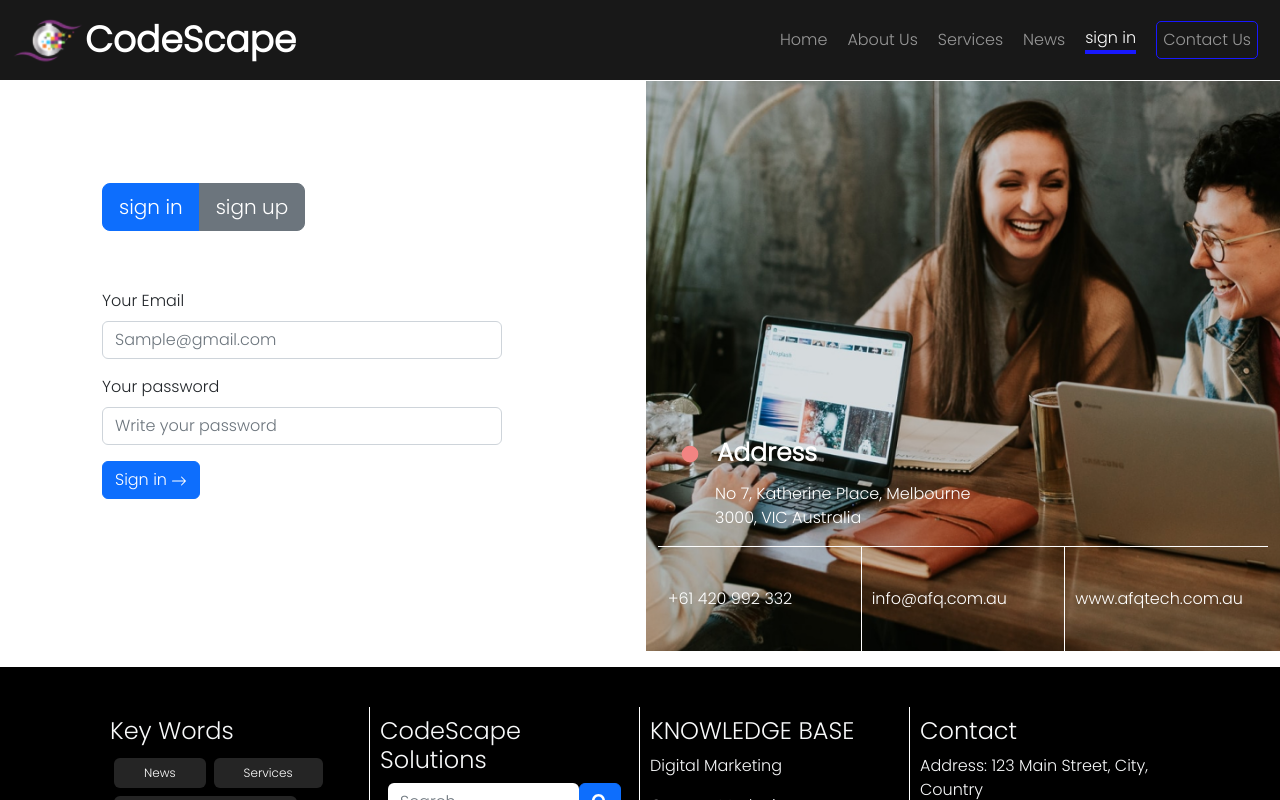
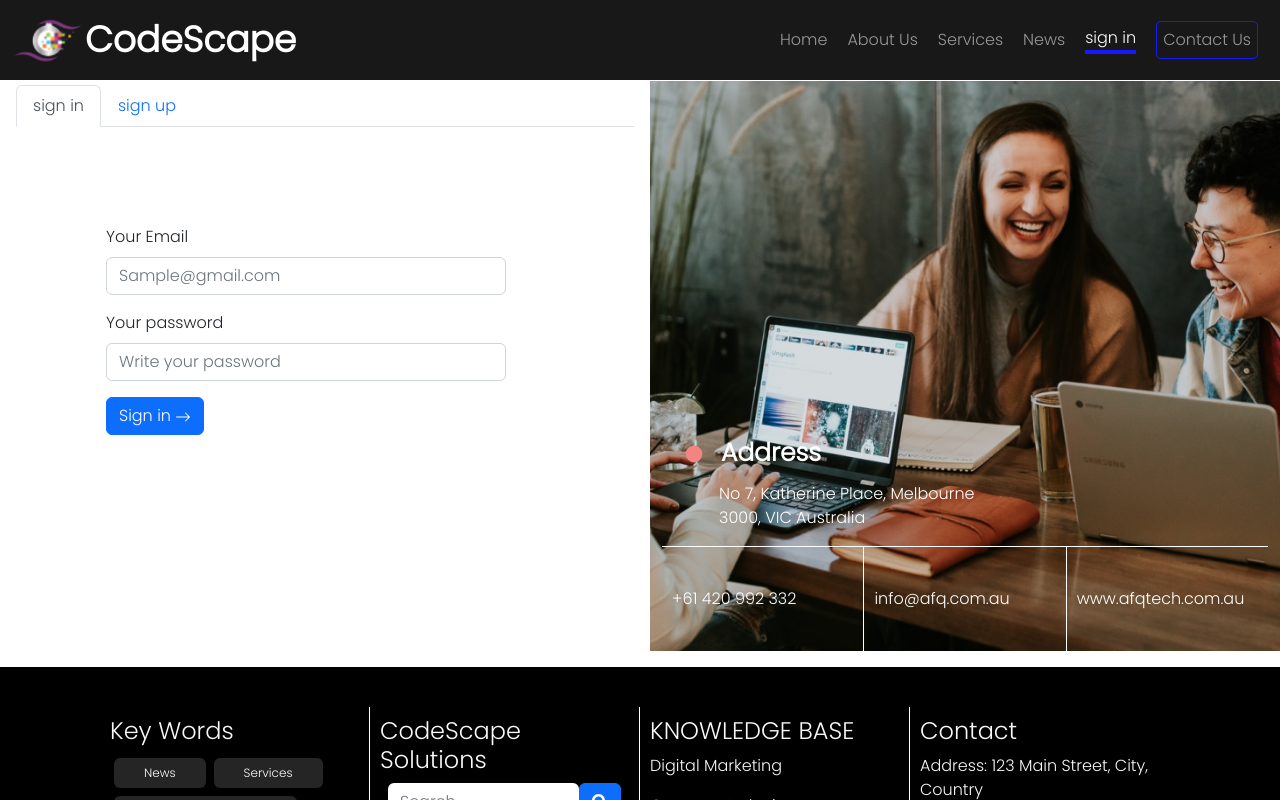
Before and after one commit to NoorAldeenAbuShehadeh/CompanyWebapp, a React (Create React App) app: page /RegisterAndLogin in a window 1280 px wide. Shown: the top 800 px of the page. Built offline with nearby package versions, Linux system fonts and the light colour scheme.

Commit message:
convert the button group to tabs

```diff
--- a/src/Pages/RegisterAndLogin/RegisterAndLogin.js
+++ b/src/Pages/RegisterAndLogin/RegisterAndLogin.js
@@ -1,11 +1,11 @@
-import React, { useEffect, useState } from "react"
+import React, { useEffect } from "react"
 import { useOutletContext } from "react-router-dom"
-import { Container, ButtonGroup, Button } from "react-bootstrap";
+import { Container, Tabs, Tab } from "react-bootstrap";
 import { useTheme } from "react-jss";
 import { routeNames } from "../../Utils/Utils"
 import RightSideForm from "../../Components/RightSideForm";
-import SignInForm from './SignInForm'
-import SignUpForm from "./SignUpForm";
+import SignInForm from './SubComponents/SignInForm'
+import SignUpForm from "./SubComponents/SignUpForm";
 import Style from "../ContactUs/Style";
 const RegisterAndLogin = () => {
     const setActiveTab = useOutletContext()
@@ -14,17 +14,21 @@ const RegisterAndLogin = () => {
     }, [])
     const theme = useTheme();
     const classes = Style(theme);
-    const [operation, setOperation] = useState("sign in")
   return (
-    <div fluid className={`d-flex align-items-center justify-content-between ${classes.mainContainer}`}>
-    <Container fluid >
-    <ButtonGroup size="lg" className={`mb-2 ${classes.text}`}>
-        <Button variant={operation==="sign in"?"primary":"secondary"} onClick={()=>setOperation("sign in")}>sign in</Button>
-        <Button variant={operation==="sign up"?"primary":"secondary"} onClick={()=>setOperation("sign up")}>sign up</Button>
-    </ButtonGroup>
-    {
-        operation==="sign in"?<SignInForm />: <SignUpForm />
-    }
+    <div fluid className={`d-flex justify-content-between ${classes.mainContainer}`}>
+    <Container fluid className="m-1">
+    <Tabs
+      defaultActiveKey="sign in"
+      className="mb-3"
+    >
+      <Tab eventKey="sign in" title="sign in">
+        <p className="p-3"></p>
+        <SignInForm />
+      </Tab>
+      <Tab eventKey="sign up" title="sign up">
+        <SignUpForm />
+      </Tab>
+    </Tabs>
     </Container>
     <Container fluid className={`m-0 p-0 ${classes.RightSideForm}`} >
       <RightSideForm />
--- a/src/Pages/RegisterAndLogin/SignInForm.js
+++ b/src/Pages/RegisterAndLogin/SubComponents/SignInForm.js
@@ -1,7 +1,7 @@
 import React from 'react'
 import { Form, Col, Row, Button } from "react-bootstrap";
 import { BsArrowRight } from "react-icons/bs";
-import Style from "../ContactUs/Style";
+import Style from "../../ContactUs/Style";
 import { useTheme } from "react-jss";
 const SignInForm = () => {
     const theme = useTheme();
--- a/src/Pages/RegisterAndLogin/SignUpForm.js
+++ b/src/Pages/RegisterAndLogin/SubComponents/SignUpForm.js
@@ -1,7 +1,7 @@
 import React from 'react'
 import { Form, Col, Row, Button } from "react-bootstrap";
 import { BsArrowRight } from "react-icons/bs";
-import Style from "../ContactUs/Style";
+import Style from "../../ContactUs/Style";
 import { useTheme } from "react-jss";
 const SignUpForm = () => {
     const theme = useTheme();
```
